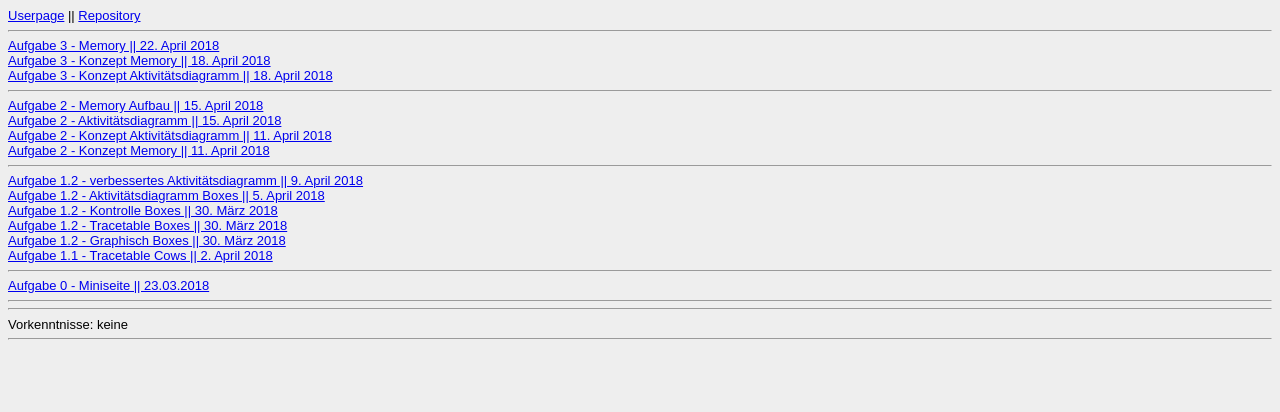
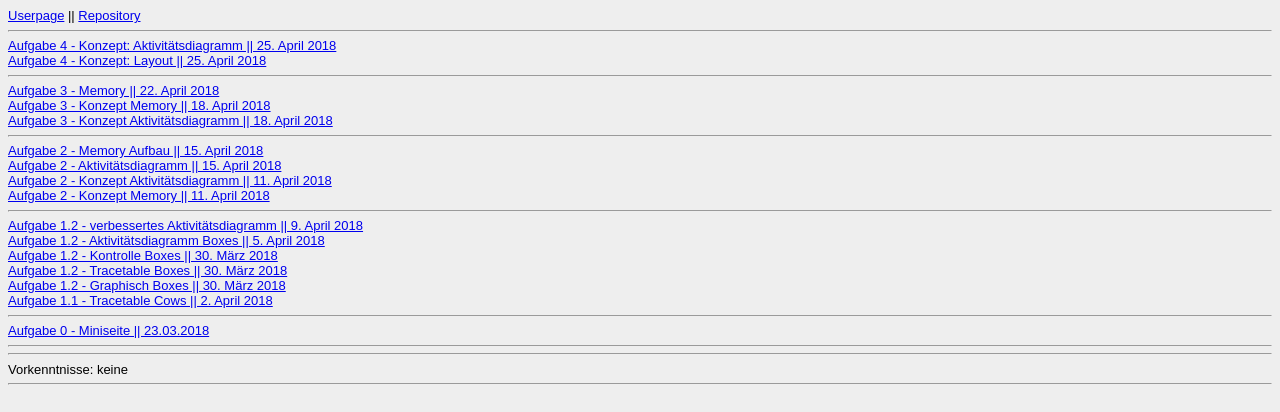
Before and after one commit to alenamaria/alenamaria.github.io, a website: page Steckbrief/steckbrief.htm in a window 1280 px wide. Drawn offline with Linux system fonts and the light colour scheme.

Commit message:
Upload des Konzepts zu Aufgabe 4

```diff
--- a/Steckbrief/steckbrief.htm
+++ b/Steckbrief/steckbrief.htm
@@ -20,7 +20,13 @@ body {
 	<br>
 	<hr>
 
-
+	<a
+		href="https://alenamaria.github.io/EIA2/Aufgabe%204/Konzept_AD.jpeg">Aufgabe 4 - Konzept: Aktivitätsdiagramm || 25. April 2018</a>
+	<br>
+	<a
+		href="https://alenamaria.github.io/EIA2/Aufgabe%204/Konzept_Layout.jpeg">Aufgabe 4 - Konzept: Layout || 25. April 2018</a>
+	<br>
+	<hr>
 	<a
 		href="https://alenamaria.github.io/EIA2/Aufgabe%203/Memory3.html" target="_blank">Aufgabe 3 - Memory || 22. April 2018</a>
 	<br>
```
